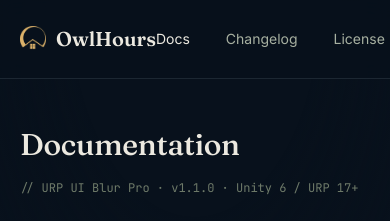
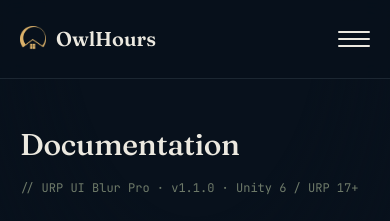
Before and after one commit to owlhoursspace/owlhourspace.github.io, a Jekyll site: the page tools/urp-ui-blur-pro/docs/index.html, which Jekyll copies as it is, in a window 390 px wide. Shown: the top 221 px of the page. Built offline with Jekyll 4.4.1, drawn with Linux system fonts in a browser that asks for light colours.

Commit message:
Update index.html

```diff
--- a/tools/urp-ui-blur-pro/docs/index.html
+++ b/tools/urp-ui-blur-pro/docs/index.html
@@ -84,6 +84,12 @@
   .nav-links{display:flex; gap:36px;}
   .nav-links a{font-size:14px; color:var(--ink-soft); text-decoration:none; transition:color 0.15s;}
   .nav-links a:hover, .nav-links a.active{color:var(--ink);}
+
+  .nav-toggle{
+    display:none; flex-direction:column; justify-content:center; gap:5px;
+    width:32px; height:32px; background:none; border:none; cursor:pointer; padding:0;
+  }
+  .nav-toggle span{display:block; width:100%; height:2px; background:var(--ink); border-radius:2px;}
 
   /* ── Layout ── */
   .page-layout{
@@ -221,6 +227,18 @@
     main{padding:40px 20px 80px;}
     footer{padding:20px;}
   }
+
+  @media (max-width:640px){
+    .nav-toggle{display:flex;}
+    .nav-links{
+      display:none; position:absolute; top:100%; left:0; right:0;
+      flex-direction:column; gap:0; background:var(--bg);
+      border-bottom:1px solid var(--hairline); padding:8px 20px 16px;
+    }
+    .nav-links.open{display:flex;}
+    .nav-links a{padding:12px 0; border-bottom:1px solid var(--hairline);}
+    .nav-links a:last-child{border-bottom:none;}
+  }
 </style>
 </head>
 <body>
@@ -230,6 +248,9 @@
     <a class="nav-logo" href="/"><img src="/assets/img/owlhours-logo.png" alt="OwlHours logo">OwlHours</a>
     <span class="nav-breadcrumb">/ <a href="/tools/urp-ui-blur-pro/">URP UI Blur Pro</a> / docs</span>
   </div>
+  <button class="nav-toggle" aria-label="Toggle menu" aria-expanded="false" onclick="this.setAttribute('aria-expanded', document.querySelector('.nav-links').classList.toggle('open'))">
+    <span></span><span></span><span></span>
+  </button>
   <div class="nav-links">
     <a href="./" class="active">Docs</a>
     <a href="../changelog/">Changelog</a>
```
